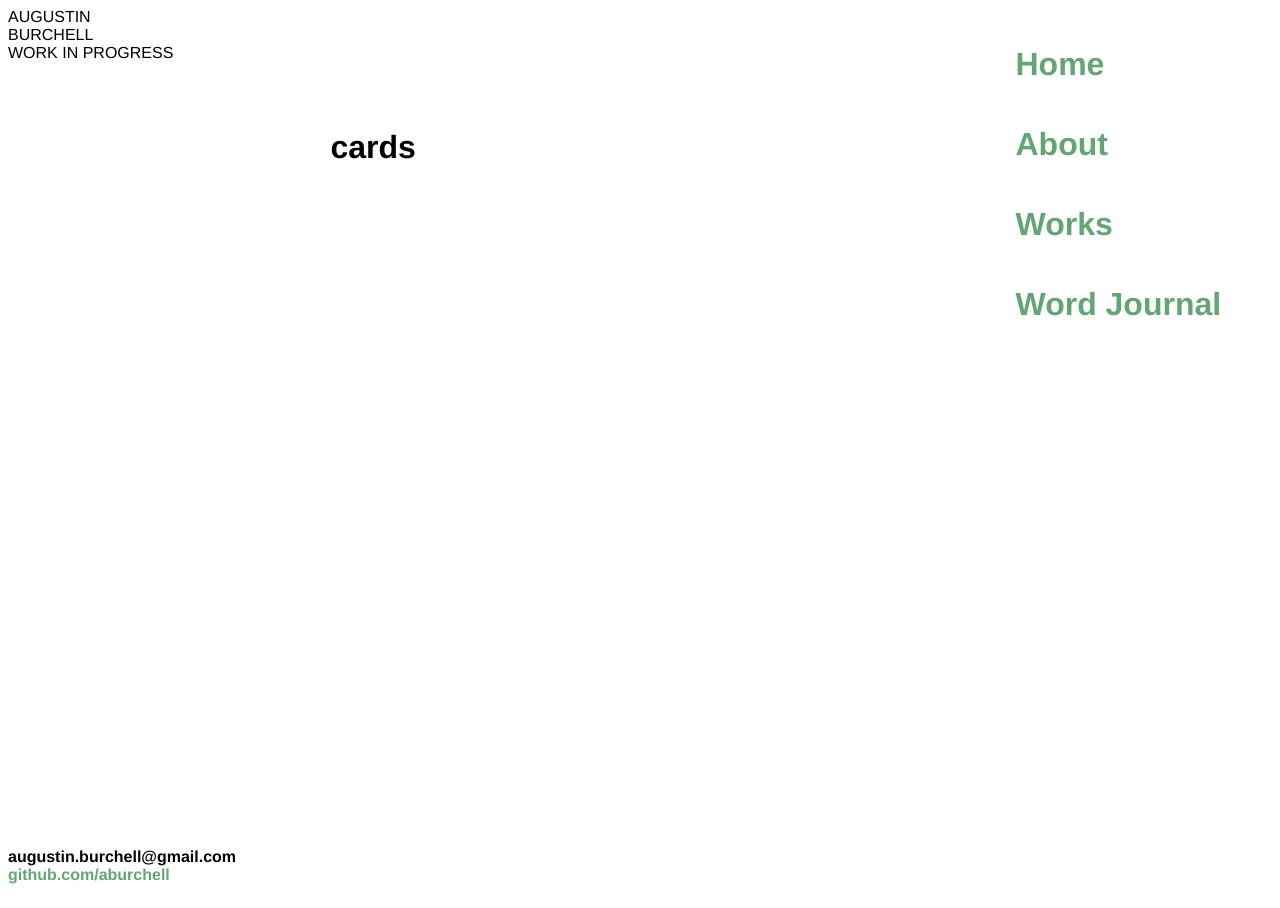
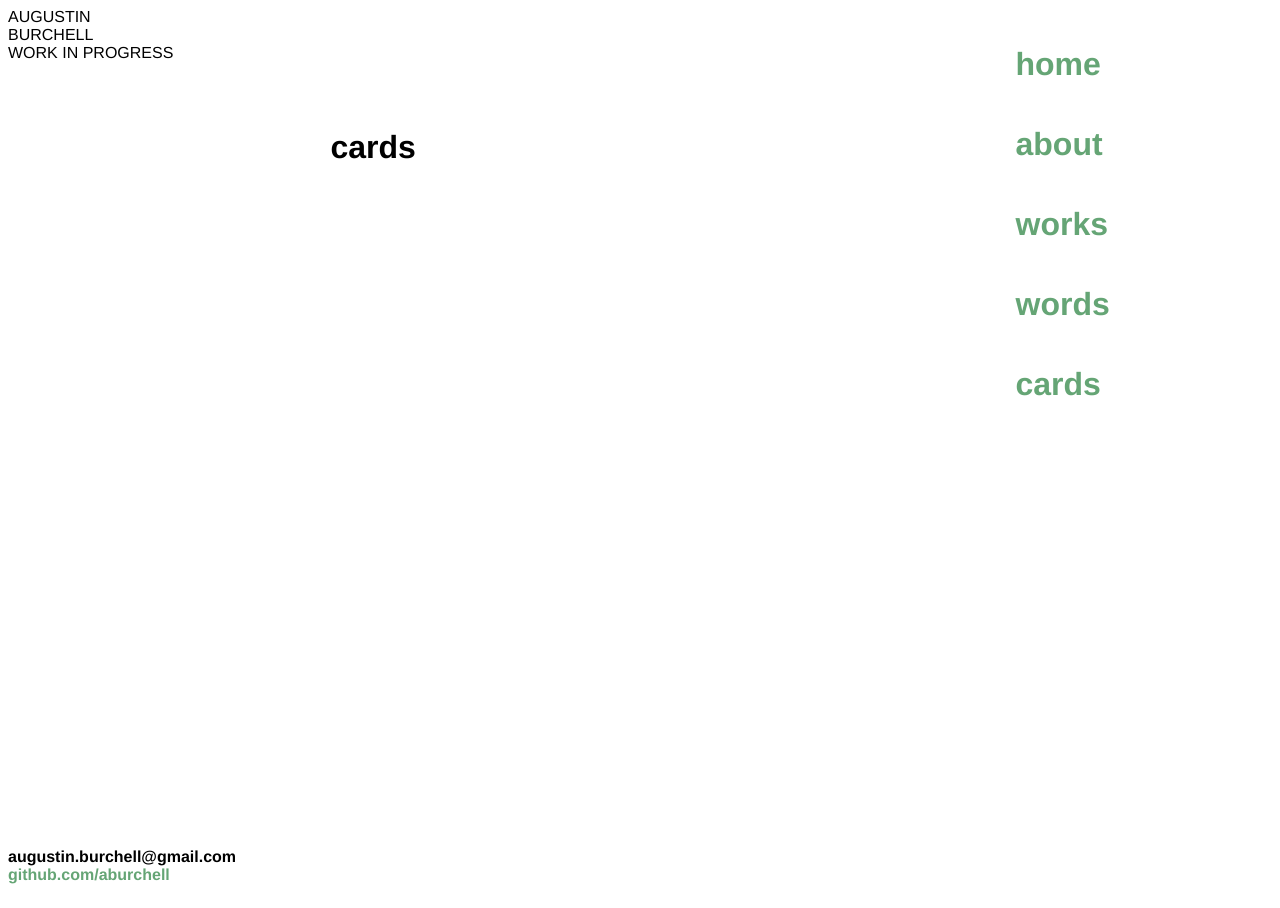
Before and after one commit to aburchell/aburchell.github.io, a Jekyll site: the page built from cards/index.html, in a window 1280 px wide. Built offline with Jekyll 4.4.1, drawn with Linux system fonts in a browser that asks for light colours.

Commit message:
fixed some nav html

```diff
--- a/_layouts/default.html
+++ b/_layouts/default.html
@@ -10,15 +10,14 @@
     <!-- <div class="wrapper"> -->
     <body class="wrapper">
         <nav class="main-nav">
-            <!-- <div> -->
             <ul>
-                <li><a href="/">Home</a></li>
-                <li><a href="/about">About</a></li>
+                <li><a href="aburchell.github.io">home</a></li>
+                <li><a href="/about">about</a></li>
                 <!-- <li><a href="/cv">CV</a></li> -->
-                <li><a href="/blog">Works</a></li>
-                <li><a href="/wordjournal">Word Journal</a></li>
+                <li><a href="/works">works</a></li>
+                <li><a href="/wordjournal">words</a></li>
+                <li><a href="/cards">cards</a></li>
             </ul>
-            <!-- </div> -->
         </nav>
 
         <h1 class="page-header">
--- a/_layouts/default_no_page_header.html
+++ b/_layouts/default_no_page_header.html
@@ -12,11 +12,12 @@
 			<nav class="main-nav">
                 <div>
                     <ul>
-                        <li><a href="~/">home</a></li>
+                        <li><a href="aburchell.github.io">home</a></li>
                         <li><a href="/about">about</a></li>
                         <!-- <li><a href="/cv">CV</a></li> -->
                         <li><a href="/works">works</a></li>
                         <li><a href="/wordjournal">words</a></li>
+                        <li><a href="/cards">cards</a></li>
                     </ul>
 	    	    </div>
 			</nav>
```
